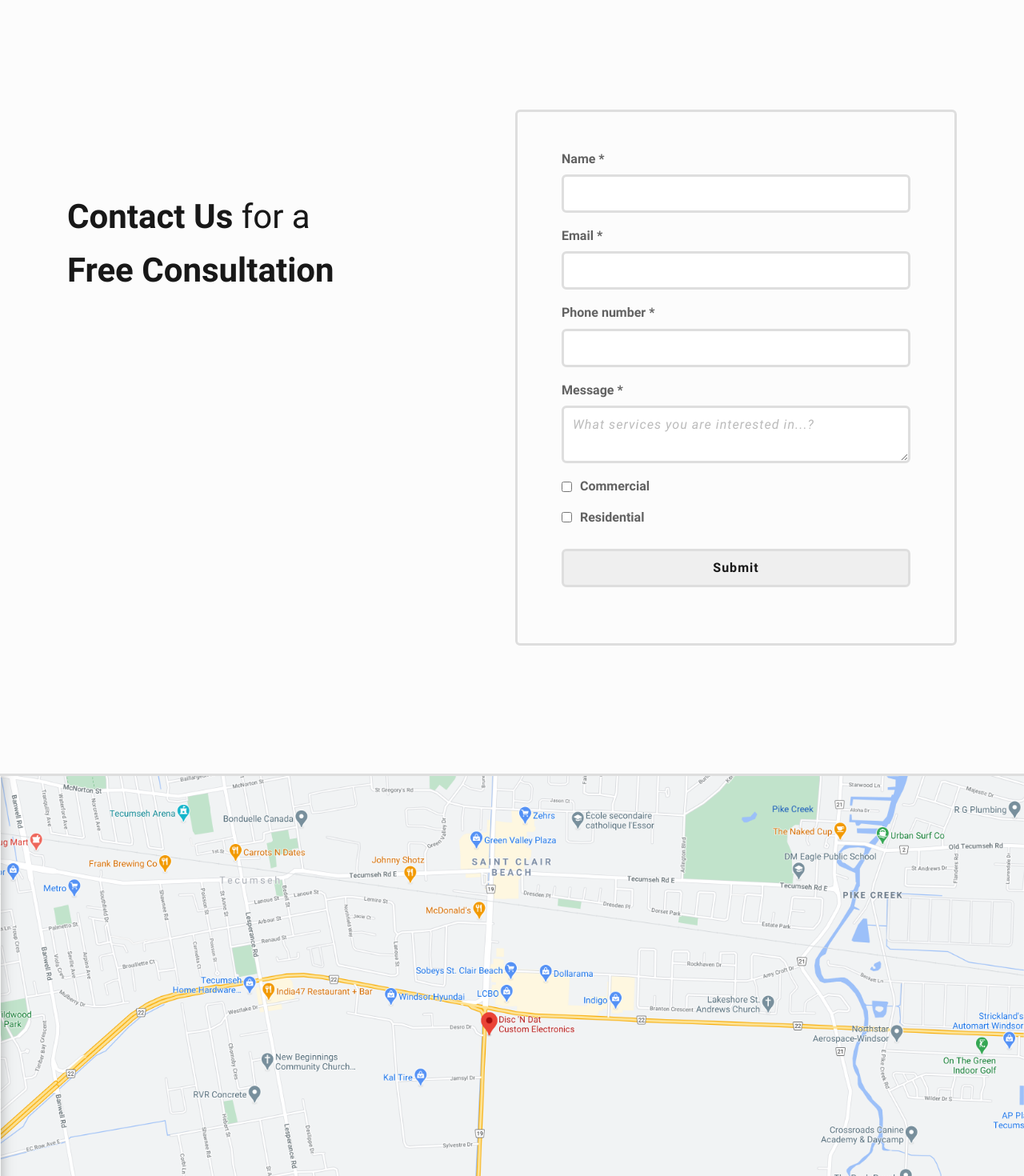
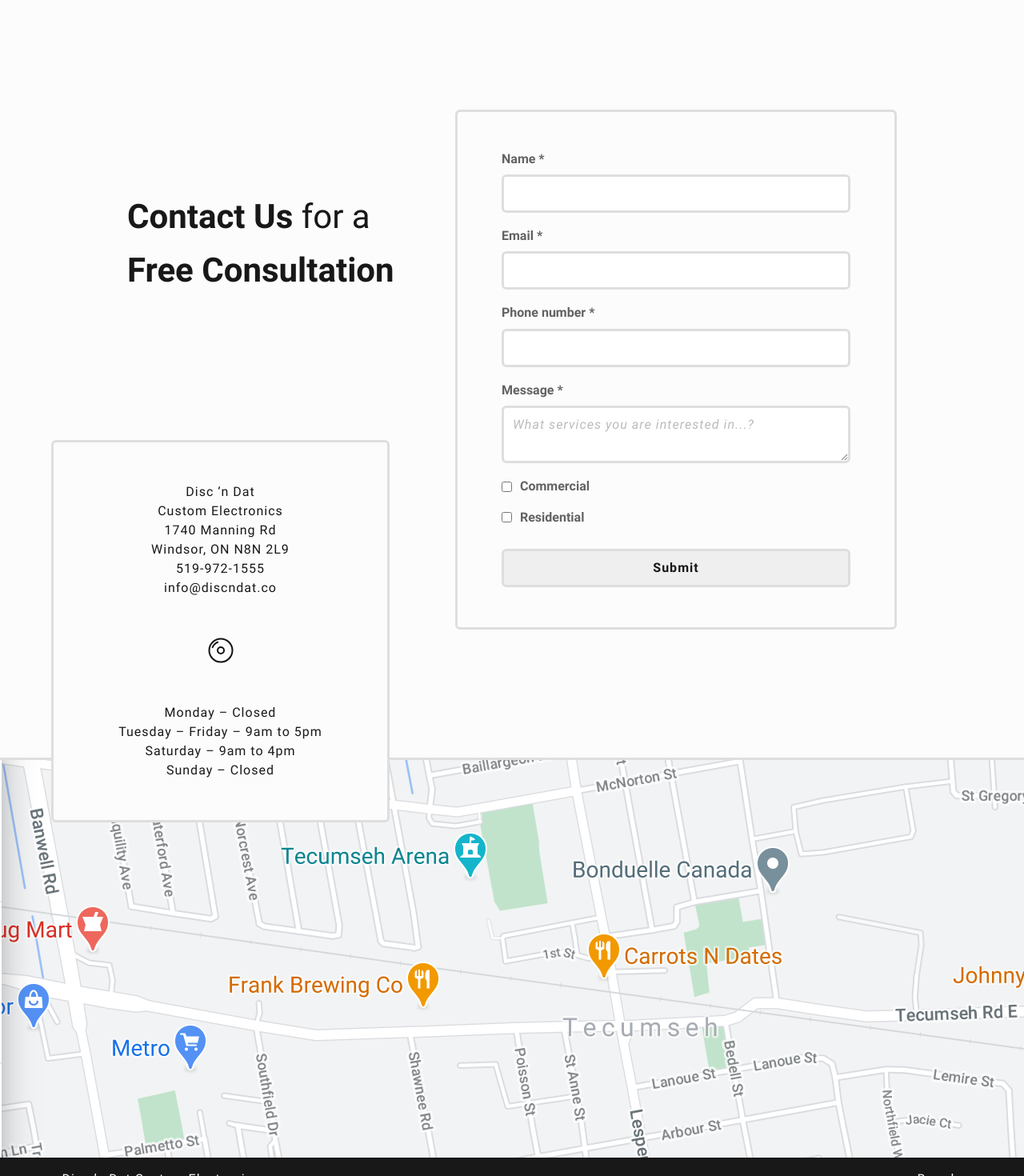
Before and after one commit to tr1s/discndat, a Next.js app: page / in a window 1280 px wide. Shown: the part 560-2030 px from the top of the page at 80% size. Built offline with nearby package versions, Linux system fonts and the light colour scheme; a web font is replaced by a local one.

Commit message:
progression session 📈

```diff
--- a/src/components/form.module.scss
+++ b/src/components/form.module.scss
@@ -1,3 +1,11 @@
+/* Imports
+========================================================================== */
+
+@import '../styles/abstracts/mixins.scss';
+
+/* Form styles
+========================================================================== */
+
 .form {
   display: flex;
   flex-direction: column;
@@ -9,10 +17,18 @@
   &:hover {
     border: 3px solid darken(#dedede, 4);
   }
+  @include respond-to('tablet') {
+    padding: 4rem;
+  }
+  @include respond-to('mobile-large') {
+    padding: 3.5rem 2.5rem;
+  }
+  label:not(:last-child) {
+    margin-bottom: 2rem;
+  }
   label {
     display: flex;
     flex-direction: column;
-    margin-bottom: 2rem;
     font-family: var(--font-body);
     font-weight: 700;
     color: var(--grey-dark);
--- a/src/components/header.module.scss
+++ b/src/components/header.module.scss
@@ -1,7 +1,7 @@
 /* Imports
 ========================================================================== */
 
-@import "../styles/abstracts/mixins.scss";
+@import '../styles/abstracts/mixins.scss';
 
 /* Header styles
 ========================================================================== */
@@ -18,15 +18,36 @@
     left: 50%;
     transform: translateX(-50%);
     top: 0.3rem;
+    @include respond-to('tablet-large') {
+      top: 0;
+      left: 75px;
+      width: 150px;
+    }
+    @include respond-to('mobile-large') {
+      position: relative;
+      left: 50%;
+      top: -2.4rem;
+    }
   }
 
   .nav {
     padding-top: 3.5rem;
     padding-bottom: 20rem;
+    @include respond-to('tablet-large') {
+      padding-bottom: 15rem;
+      padding-top: 2.5rem;
+    }
+    @include respond-to('mobile-large') {
+      padding-top: 0;
+      padding-bottom: 8rem;
+    }
   }
   .nav ul {
     display: flex;
     justify-content: flex-end;
+    @include respond-to('mobile-large') {
+      justify-content: center;
+    }
   }
   .nav ul li:not(:last-child) {
     margin-right: 2rem;
--- a/src/pages/index.js
+++ b/src/pages/index.js
@@ -11,7 +11,7 @@ export default function Home() {
         <div className="inner-wrapper">
           <div className={styles.info}>
             <h3>
-              <strong>For over 30 years...</strong> Disc n Dat has provided top quality residential
+              <strong>For over 30 years,</strong> Disc n Dat has provided top quality residential
               and commercial custom electronics from the best manufacturers to suit your needs.
             </h3>
             <p>
@@ -33,15 +33,37 @@ export default function Home() {
           </div>
         </div>
 
-        <figure class={styles.map}>
         <a
           href="https://www.google.com/maps/place/Disc+'N+Dat+Custom+Electronics/@42.3038963,-82.871485,17z/data=!3m1!4b1!4m5!3m4!1s0x883b2c6cadcbb7e7:0x3efd83593ddfd15e!8m2!3d42.3038963!4d-82.8692963"
           target="_blank"
           rel="noopener noreferrer"
         >
-            <img src="/map.png" alt="" />
+          <div className={styles.map}>
+            <div className="inner-wrapper">
+              <div className={styles.location}>
+                <div>
+                  <p>Disc ‘n Dat</p>
+                  <p>Custom Electronics</p>
+                </div>
+                <div>
+                  <p>1740 Manning Rd</p>
+                  <p>Windsor, ON N8N 2L9</p>
+                </div>
+                <div>
+                  <p>519-972-1555</p>
+                  <p>info@discndat.co</p>
+                </div>
+                <img src="/disc.svg" alt="" />
+                <div>
+                  <p>Monday – Closed</p>
+                  <p>Tuesday – Friday – 9am to 5pm</p>
+                  <p>Saturday – 9am to 4pm</p>
+                  <p>Sunday – Closed</p>
+                </div>
+              </div>
+            </div>
+          </div>
         </a>
-        </figure>
       </section>
     </Layout>
   );
--- a/src/pages/index.module.scss
+++ b/src/pages/index.module.scss
@@ -1,3 +1,8 @@
+/* Imports
+========================================================================== */
+
+@import '../styles/abstracts/mixins.scss';
+
 /* Index/Home page styles
 ========================================================================== */
 
@@ -11,15 +16,24 @@
   width: 100%;
   max-width: 1000px;
   margin: 0 auto;
+  @include respond-to('mobile-large') {
+    text-align: center;
+  }
   h3 {
     width: 100%;
     max-width: 680px;
     margin-bottom: 1rem;
     font-weight: 400;
     line-height: 1.4;
+    @include respond-to('mobile-large') {
+      margin-bottom: 2rem;
+    }
     strong {
       font-weight: 700;
       display: table;
+      @include respond-to('tablet-large') {
+        display: initial;
+      }
     }
   }
   p {
@@ -31,13 +45,31 @@
   width: 100%;
   display: flex;
   justify-content: center;
-  padding-top: 16rem;
-  padding-bottom: 16rem;
+  padding: 16rem 0;
+  @include respond-to('tablet-large') {
+    padding: 0 0 10rem 0;
+    flex-direction: column;
+    align-items: center;
+  }
   h2 {
     width: 100%;
     max-width: 360px;
     padding-top: 10rem;
     margin-right: 20rem;
+    @include respond-to('desktop-13') {
+      margin-right: 5rem;
+    }
+    @include respond-to('tablet-large') {
+      margin-bottom: 4rem;
+      margin-right: 0;
+      text-align: center;
+    }
+    @include respond-to('mobile-large') {
+      padding-top: 8rem;
+      font-size: 2.6rem;
+      width: 100%;
+      max-width: 240px;
+    }
     span {
       font-weight: 700;
     }
@@ -46,13 +78,24 @@
 
 .main .map {
   border-top: 3px solid var(--grey);
+  background-image: url('/map.png');
+  height: 500px;
+  .location {
+    background: var(--white);
+    width: 100%;
+    max-width: 423px;
+    padding: 5rem;
+    text-align: center;
+    border: 3px solid var(--grey);
+    border-radius: var(--border-radius);
+    position: relative;
+    top: -40rem;
+    img {
+      margin: 0 auto;
+      padding: 5rem 0;
+    }
+  }
   a {
     display: block;
   }
-  img {
-    display: block;
-    // height: 100%;
-    // max-height: 400px;
-    // object-fit: cover;
-  }
 }
--- a/src/styles/abstracts/mixins.scss
+++ b/src/styles/abstracts/mixins.scss
@@ -11,7 +11,7 @@
       @content;
     }
   } @else if $breakpoint== 'mobile-large' {
-    @media (max-width: 414px) {
+    @media (max-width: 480px) {
       @content;
     }
   } @else if $breakpoint== 'awkward' {
```
Also changed, not shown: public/disc.svg (added). Lines whose indentation alone changed are shown as unchanged.
